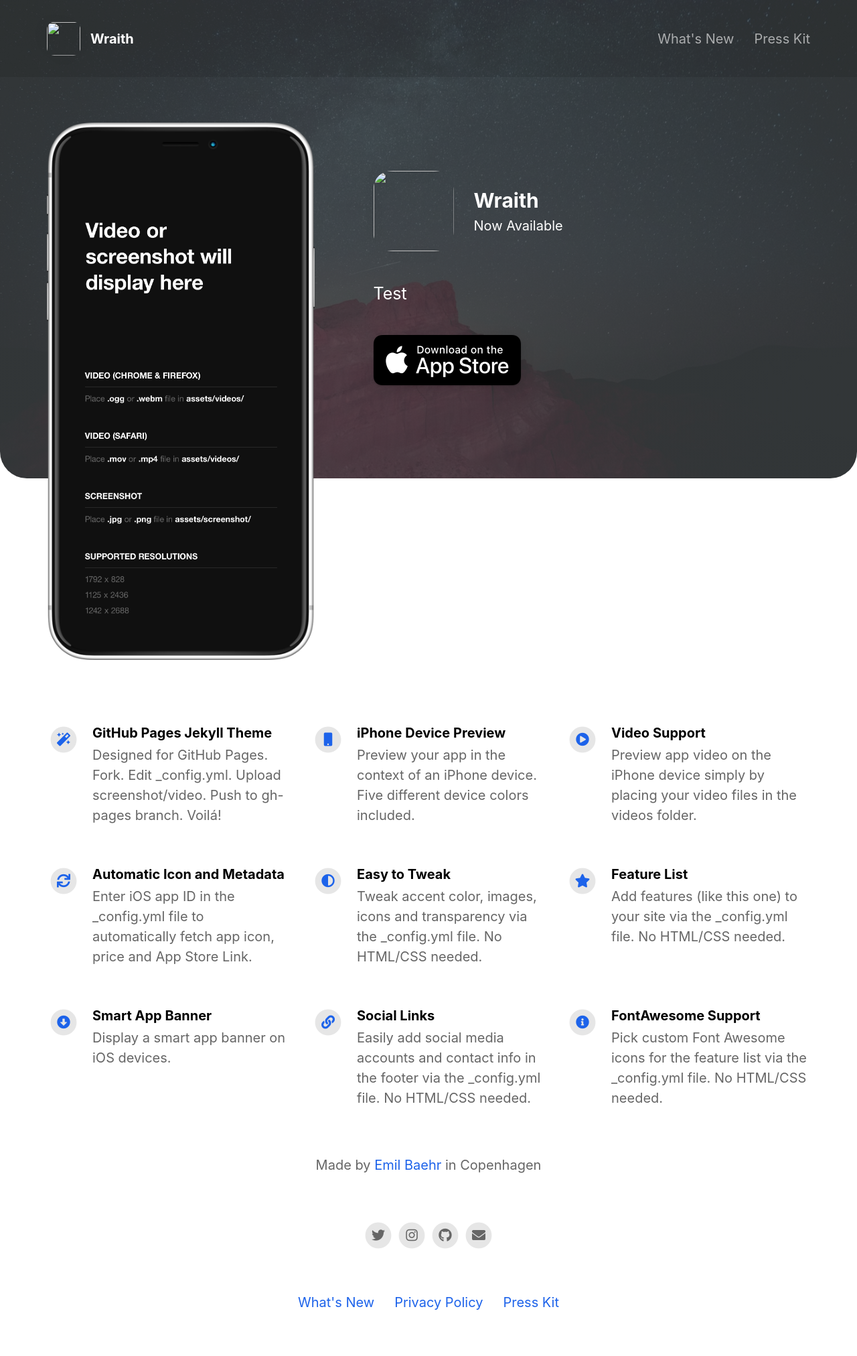
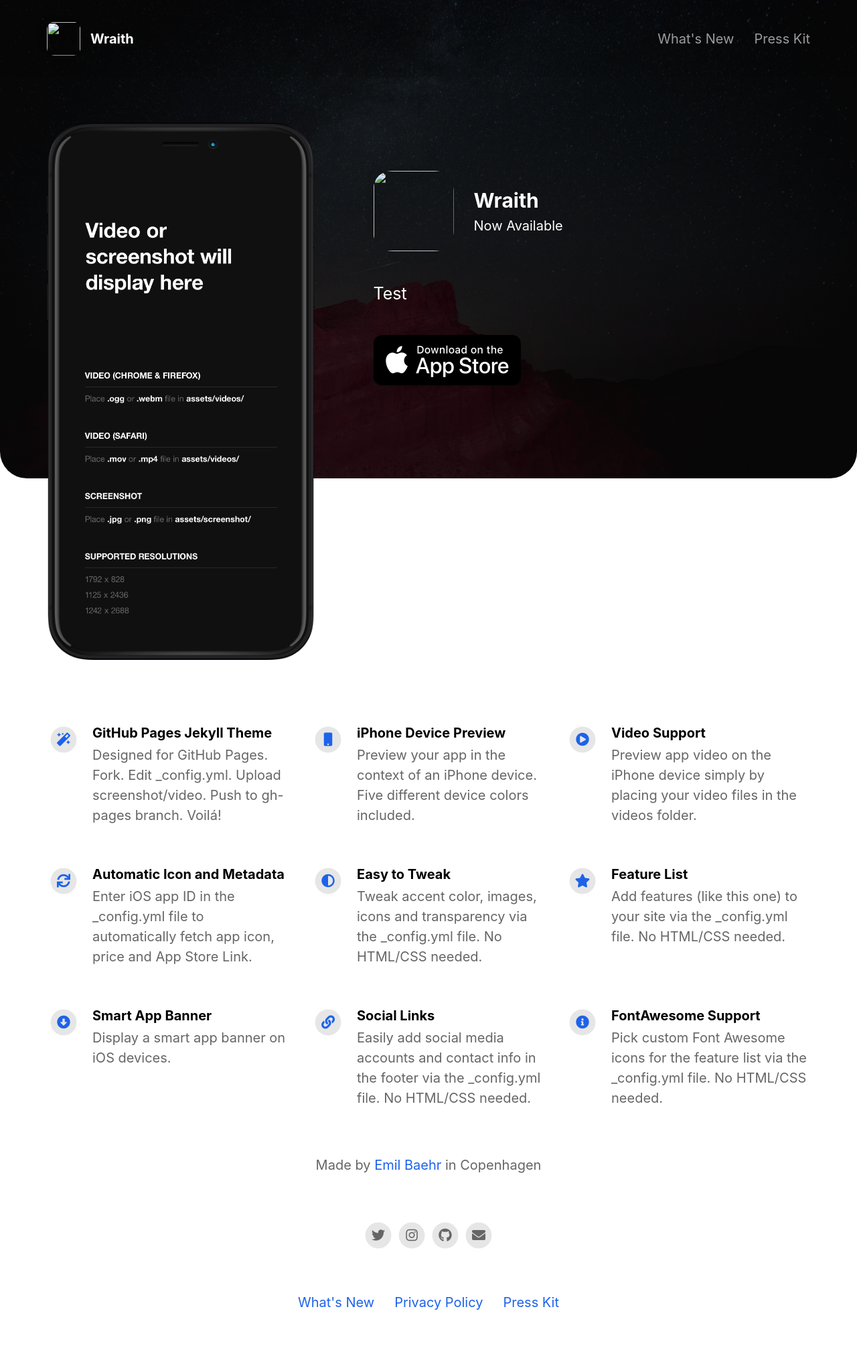
Before and after one commit to paqsapps/app, a Jekyll site: the page built from index.html, in a window 1280 px wide. Shown: the whole page at 67% size. Built offline with Jekyll 4.4.1, drawn with Linux system fonts in a browser that asks for light colours; nearby versions of some CDN libraries.

Commit message:
Update _config.yml

```diff
--- a/_config.yml
+++ b/_config.yml
@@ -83,10 +83,10 @@ topbar_transparency                       : 0.1
 topbar_title_color                        : "#ffffff"
 
 cover_image                               : assets/headerimage.png                    # Replace with alternative image path or image URL.
-cover_overlay_color                       : "#363b3d"
+cover_overlay_color                       : "#000000"
 cover_overlay_transparency                : 0.8
 
-device_color                              : white                                     # Set to: blue, black, yellow, coral or white.
+device_color                              : black                                     # Set to: blue, black, yellow, coral or white.
 
 body_background_color                     : "#ffffff"
 
```
